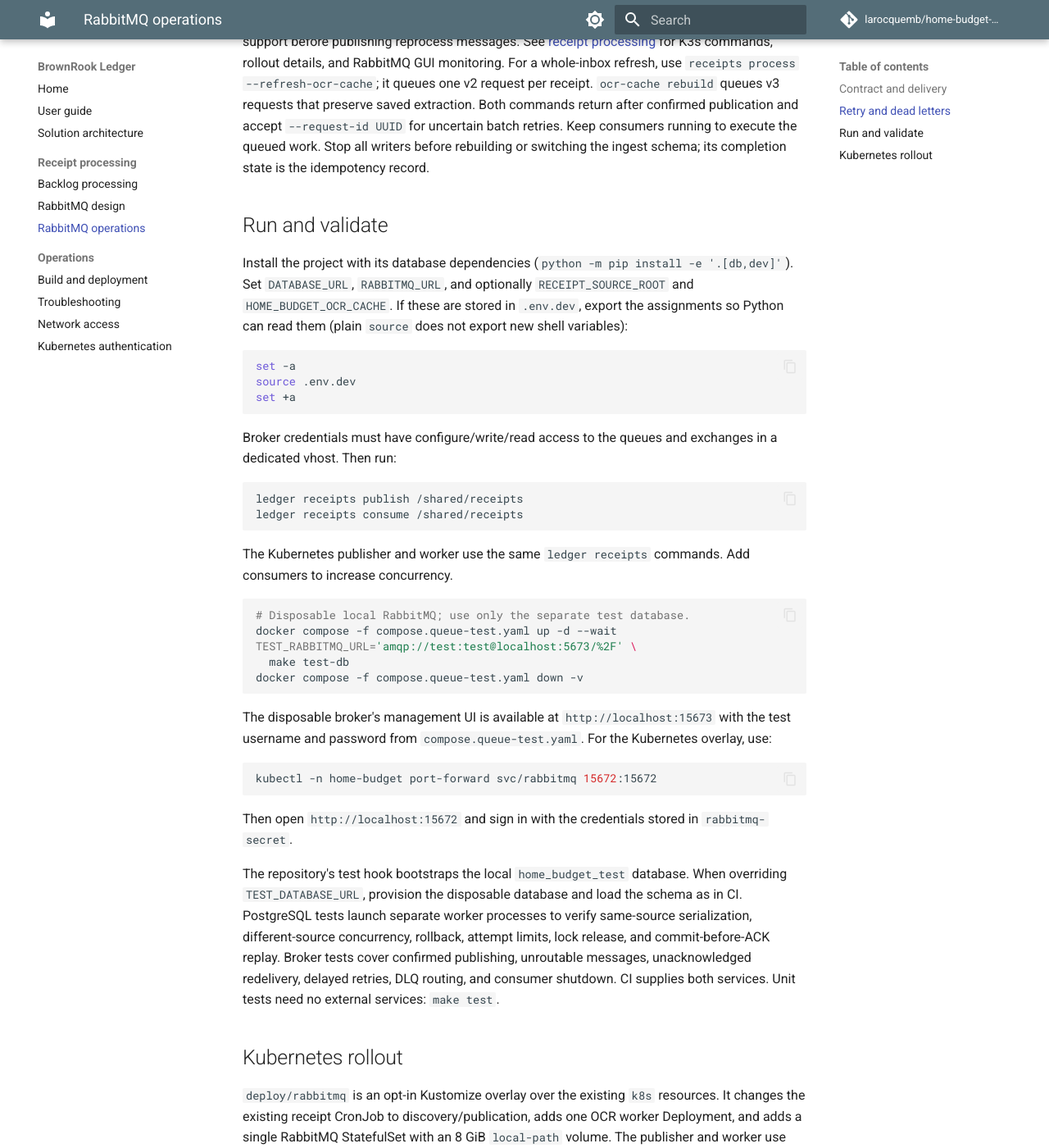
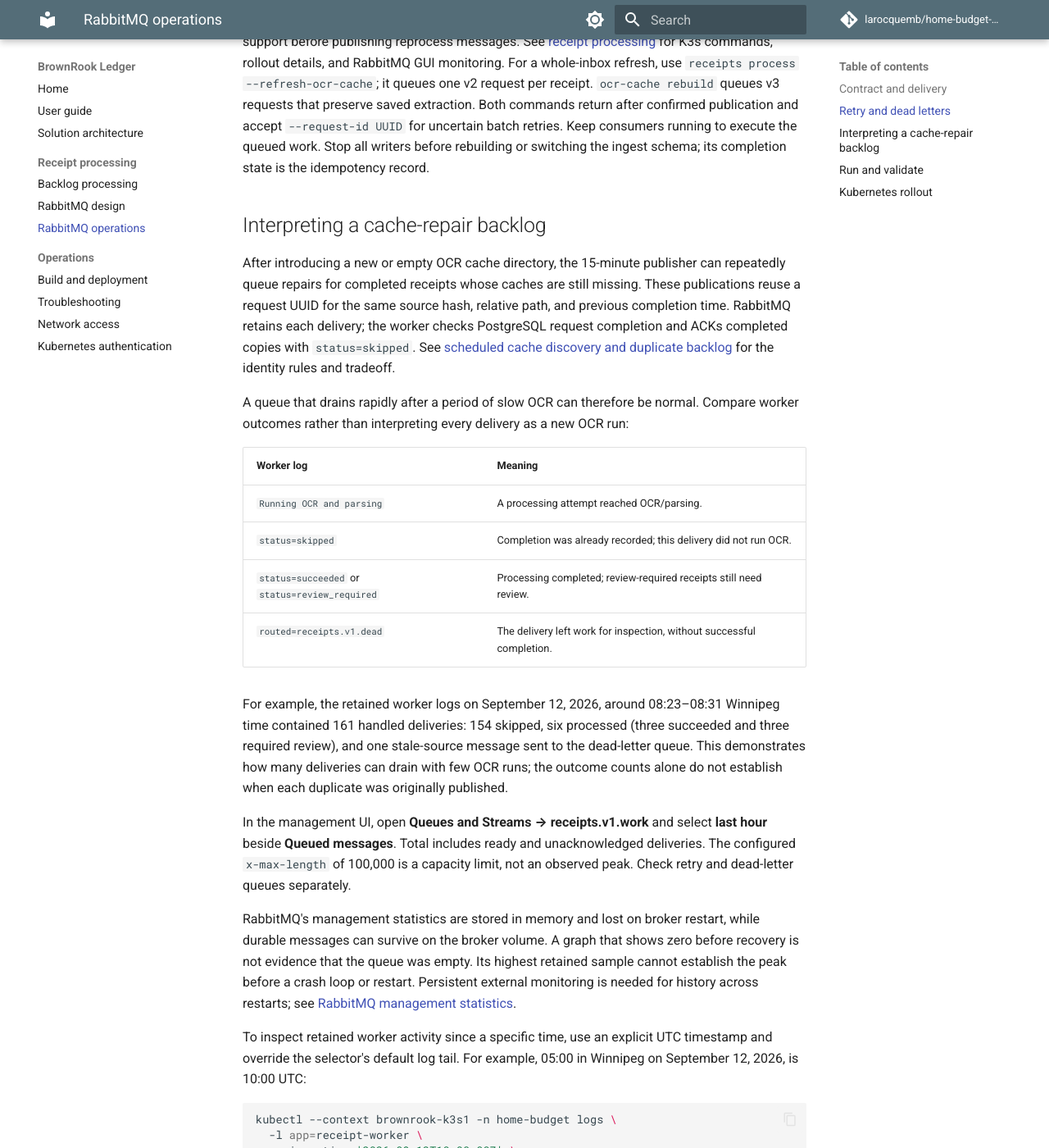
Before and after one commit to larocquemb/home-budget-pipeline, an MkDocs documentation site: the page built from docs/rabbitmq-receipts.md, in a window 1280 px wide and 1400 px high, scrolled down 2486 px. Shown: the whole window at 82% size. Built offline with MkDocs 1.6.1 and Material for MkDocs 9.7.7, drawn with Linux system fonts in a browser that asks for light colours; comment, search, counter and statistics services are not loaded; some of the changed text lies outside the part shown.

Commit message:
docs: explain scheduled receipt cache backlog and deduplication (#100)

````diff
--- a/docs/rabbitmq-receipts.md
+++ b/docs/rabbitmq-receipts.md
@@ -112,6 +112,62 @@
 commands return after confirmed publication and accept `--request-id UUID` for
 uncertain batch retries. Keep consumers running to execute the queued work. Stop all writers before rebuilding
 or switching the ingest schema; its completion state is the idempotency record.
+
+## Interpreting a cache-repair backlog
+
+After introducing a new or empty OCR cache directory, the 15-minute publisher
+can repeatedly queue repairs for completed receipts whose caches are still
+missing. These publications reuse a request UUID for the same source hash,
+relative path, and previous completion time. RabbitMQ retains each delivery;
+the worker checks PostgreSQL request completion and ACKs completed copies with
+`status=skipped`. See
+[scheduled cache discovery and duplicate backlog](rabbitmq-receipt-design.md#scheduled-cache-discovery-and-duplicate-backlog)
+for the identity rules and tradeoff.
+
+A queue that drains rapidly after a period of slow OCR can therefore be normal.
+Compare worker outcomes rather than interpreting every delivery as a new OCR
+run:
+
+| Worker log | Meaning |
+| --- | --- |
+| `Running OCR and parsing` | A processing attempt reached OCR/parsing. |
+| `status=skipped` | Completion was already recorded; this delivery did not run OCR. |
+| `status=succeeded` or `status=review_required` | Processing completed; review-required receipts still need review. |
+| `routed=receipts.v1.dead` | The delivery left work for inspection, without successful completion. |
+
+For example, the retained worker logs on September 12, 2026, around
+08:23–08:31 Winnipeg time contained 161 handled deliveries: 154 skipped, six
+processed (three succeeded and three required review), and one stale-source
+message sent to the dead-letter queue. This demonstrates how many deliveries
+can drain with few OCR runs; the outcome counts alone do not establish when
+each duplicate was originally published.
+
+In the management UI, open **Queues and Streams → receipts.v1.work** and select
+**last hour** beside **Queued messages**. Total includes ready and unacknowledged
+deliveries. The configured `x-max-length` of 100,000 is a capacity limit, not an
+observed peak. Check retry and dead-letter queues separately.
+
+RabbitMQ's management statistics are stored in memory and lost on broker
+restart, while durable messages can survive on the broker volume. A graph that
+shows zero before recovery is not evidence that the queue was empty. Its
+highest retained sample cannot establish the peak before a crash loop or
+restart. Persistent external monitoring is needed for history across restarts;
+see [RabbitMQ management statistics](https://www.rabbitmq.com/docs/management#statistics-db).
+
+To inspect retained worker activity since a specific time, use an explicit UTC
+timestamp and override the selector's default log tail. For example, 05:00 in
+Winnipeg on September 12, 2026, is 10:00 UTC:
+
+```sh
+kubectl --context brownrook-k3s1 -n home-budget logs \
+  -l app=receipt-worker \
+  --since-time='2026-09-12T10:00:00Z' \
+  --tail=-1 --timestamps=true --prefix=true
+```
+
+Add `--previous` to inspect the preceding container instance when available.
+Kubernetes log retention and container replacement can limit coverage; worker
+logs describe processing outcomes rather than historical queue depth.
 
 ## Run and validate
 
````
Also changed, not shown: docs/rabbitmq-receipt-design.md (+40 -3 lines).
